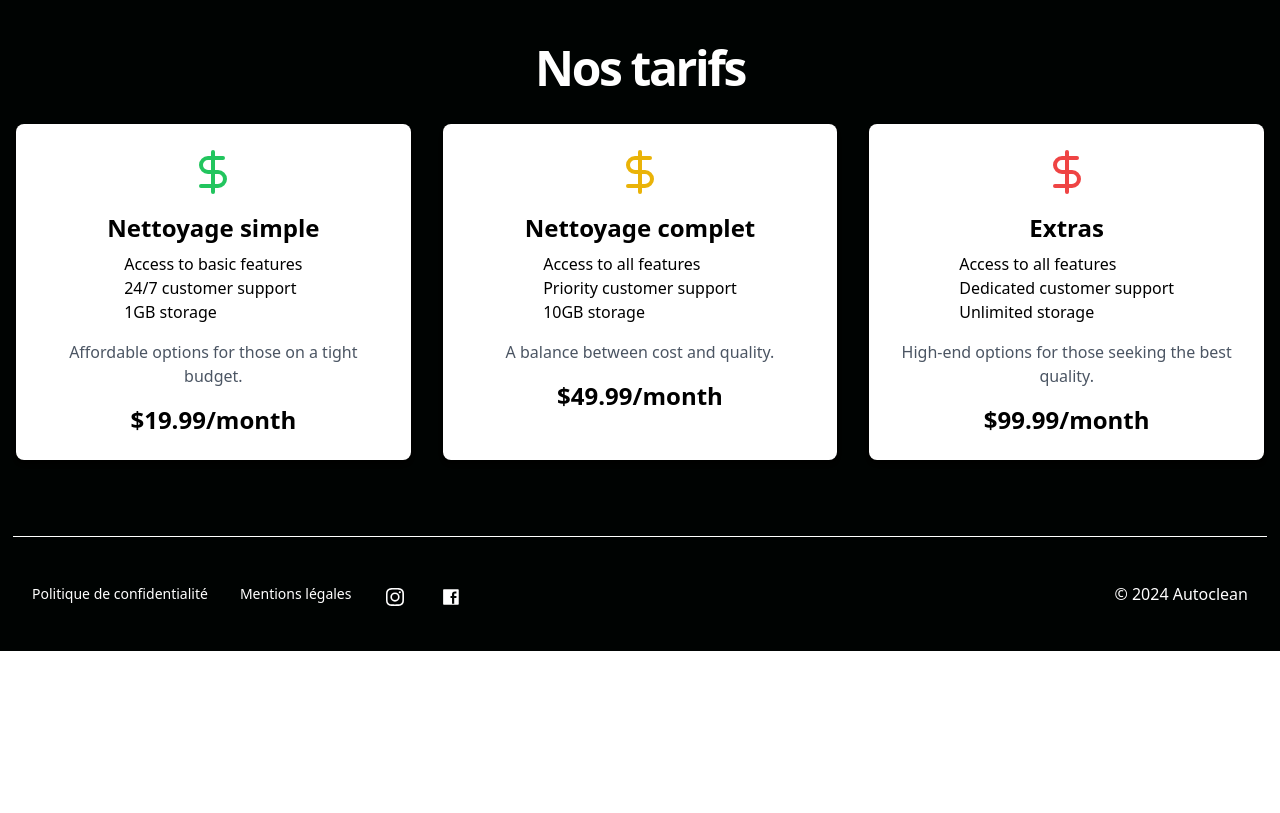
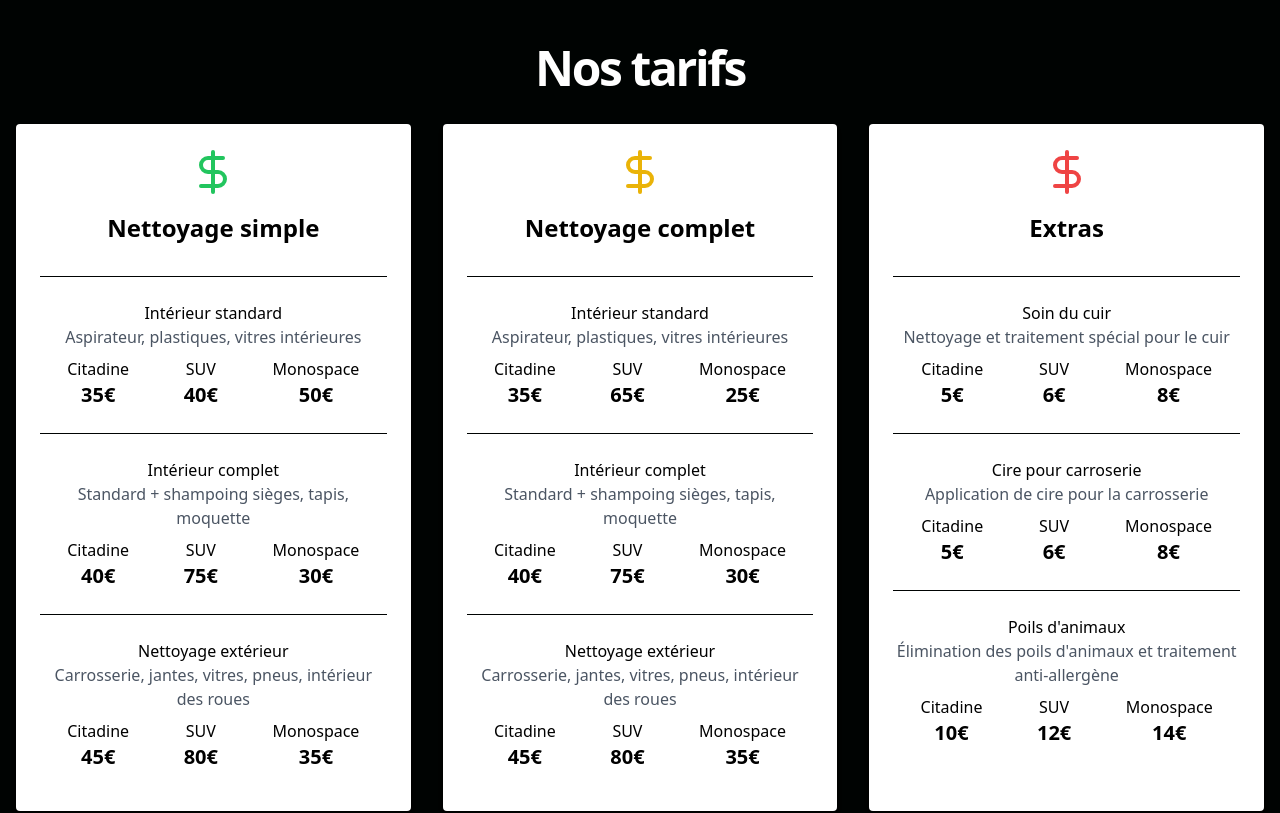
Before and after one commit to y28lyn/autoclean, a React (Vite) app: page /automobile in a window 1280 px wide. Shown: the part 2060-2873 px from the top of the page. Before the commit the page ends 2711 px from the top, so only its background shows below. Built offline with nearby package versions, Linux system fonts and the light colour scheme.

Commit message:
feat: :sparkles: PriceList updated

```diff
--- a/src/components/article/TarifList.tsx
+++ b/src/components/article/TarifList.tsx
@@ -1,9 +1,15 @@
 interface Plan {
   title: string;
   iconColor: string;
-  features: string[];
-  description: string;
-  price: string;
+  features: {
+    name: string;
+    prices: {
+      citadine: string;
+      suv: string;
+      monospace: string;
+    };
+  }[];
+  description?: string[];
 }
 
 const plans: Plan[] = [
@@ -11,34 +17,106 @@ const plans: Plan[] = [
     title: "Nettoyage simple",
     iconColor: "text-green-500",
     features: [
-      "Access to basic features",
-      "24/7 customer support",
-      "1GB storage",
+      {
+        name: "Intérieur standard",
+        prices: {
+          citadine: "35€",
+          suv: "40€",
+          monospace: "50€",
+        },
+      },
+      {
+        name: "Intérieur complet",
+        prices: {
+          citadine: "40€",
+          suv: "75€",
+          monospace: "30€",
+        },
+      },
+      {
+        name: "Nettoyage extérieur",
+        prices: {
+          citadine: "45€",
+          suv: "80€",
+          monospace: "35€",
+        },
+      },
     ],
-    description: "Affordable options for those on a tight budget.",
-    price: "$19.99/month",
+    description: [
+      "Aspirateur, plastiques, vitres intérieures",
+      "Standard + shampoing sièges, tapis, moquette",
+      "Carrosserie, jantes, vitres, pneus, intérieur des roues",
+    ],
   },
   {
     title: "Nettoyage complet",
     iconColor: "text-yellow-500",
     features: [
-      "Access to all features",
-      "Priority customer support",
-      "10GB storage",
+      {
+        name: "Intérieur standard",
+        prices: {
+          citadine: "35€",
+          suv: "65€",
+          monospace: "25€",
+        },
+      },
+      {
+        name: "Intérieur complet",
+        prices: {
+          citadine: "40€",
+          suv: "75€",
+          monospace: "30€",
+        },
+      },
+      {
+        name: "Nettoyage extérieur",
+        prices: {
+          citadine: "45€",
+          suv: "80€",
+          monospace: "35€",
+        },
+      },
     ],
-    description: "A balance between cost and quality.",
-    price: "$49.99/month",
+    description: [
+      "Aspirateur, plastiques, vitres intérieures",
+      "Standard + shampoing sièges, tapis, moquette",
+      "Carrosserie, jantes, vitres, pneus, intérieur des roues",
+    ],
   },
   {
     title: "Extras",
     iconColor: "text-red-500",
     features: [
-      "Access to all features",
-      "Dedicated customer support",
-      "Unlimited storage",
+      {
+        name: "Soin du cuir",
+        prices: {
+          citadine: "5€",
+          suv: "6€",
+          monospace: "8€",
+        },
+      },
+      {
+        name: "Cire pour carroserie",
+        prices: {
+          citadine: "5€",
+          suv: "6€",
+          monospace: "8€",
+        },
+      },
+      {
+        name: "Poils d'animaux",
+        prices: {
+          citadine: "10€",
+          suv: "12€",
+          monospace: "14€",
+        },
+      },
     ],
-    description: "High-end options for those seeking the best quality.",
-    price: "$99.99/month",
+    description: [
+      "Nettoyage et traitement spécial pour le cuir",
+      "Application de cire pour la carrosserie",
+      "Élimination des poils d'animaux et traitement anti-allergène",
+    ],
   },
 ];
 
@@ -49,20 +127,48 @@ const TarifList: React.FC = () => {
         Nos tarifs
       </h2>
       <div className="container mx-auto px-4 py-8 grid grid-cols-1 md:grid-cols-3 gap-8">
-        {plans.map((plan, index) => (
+        {plans.map((plan, planIndex) => (
           <div
-            key={index}
-            className="flex flex-col items-center bg-white shadow-md rounded-lg p-6"
+            key={planIndex}
+            className="flex flex-col items-center bg-white shadow-md rounded p-6"
           >
             <DollarSignIcon className={`w-12 h-12 ${plan.iconColor} mb-4`} />
             <h2 className="text-2xl font-bold mb-2">{plan.title}</h2>
-            <ul className="text-left mb-4">
-              {plan.features.map((feature, index) => (
-                <li key={index}>{feature}</li>
+            <ul className="text-center mb-4">
+              {plan.features.map((feature, featureIndex) => (
+                <li key={featureIndex} className="mt-6">
+                  <div className="h-[1px] bg-[#000302] my-6"></div>
+                  <div className="text-center">
+                    <p>{feature.name}</p>
+                    {plan.description && plan.description[featureIndex] && (
+                      <p className="text-gray-600 text-center">
+                        {plan.description[featureIndex]}
+                      </p>
+                    )}
+                    <div className="flex justify-around mt-2">
+                      <div>
+                        <p className="text-md">Citadine</p>
+                        <p className="text-xl font-bold">
+                          {feature.prices.citadine}
+                        </p>
+                      </div>
+                      <div>
+                        <p className="text-md">SUV</p>
+                        <p className="text-xl font-bold">
+                          {feature.prices.suv}
+                        </p>
+                      </div>
+                      <div>
+                        <p className="text-md">Monospace</p>
+                        <p className="text-xl font-bold">
+                          {feature.prices.monospace}
+                        </p>
+                      </div>
+                    </div>
+                  </div>
+                </li>
               ))}
             </ul>
-            <p className="text-gray-600 text-center">{plan.description}</p>
-            <p className="text-2xl font-bold mt-4">{plan.price}</p>
           </div>
         ))}
       </div>
```
